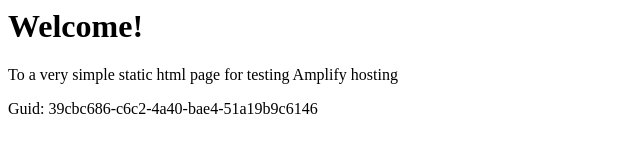
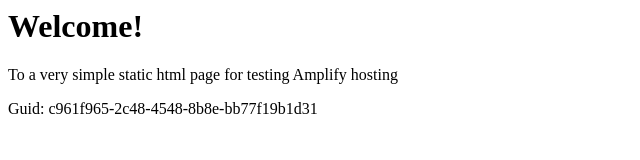
Before and after one commit to aws-aemilia-iad/Github-PR-Commit-Integration-Test-DoNotTouch-GithubWebhookPreviewCanaryTest-v1-gamma-us-east-1, a website: page src/index.html in a window 1280 px wide. Shown: the full height of the page, 0-640 px from the left. Drawn offline with Linux system fonts and the light colour scheme.

Commit message:
commit from integ tests

```diff
--- a/src/index.html
+++ b/src/index.html
@@ -12,6 +12,6 @@
 <body>
     <h1>Welcome!</h1>
     <p>To a very simple static html page for testing Amplify hosting</p>
-    <p>Guid: 39cbc686-c6c2-4a40-bae4-51a19b9c6146</p></body>
+    <p>Guid: c961f965-2c48-4548-8b8e-bb77f19b1d31</p></body>
 
 </html>
```
